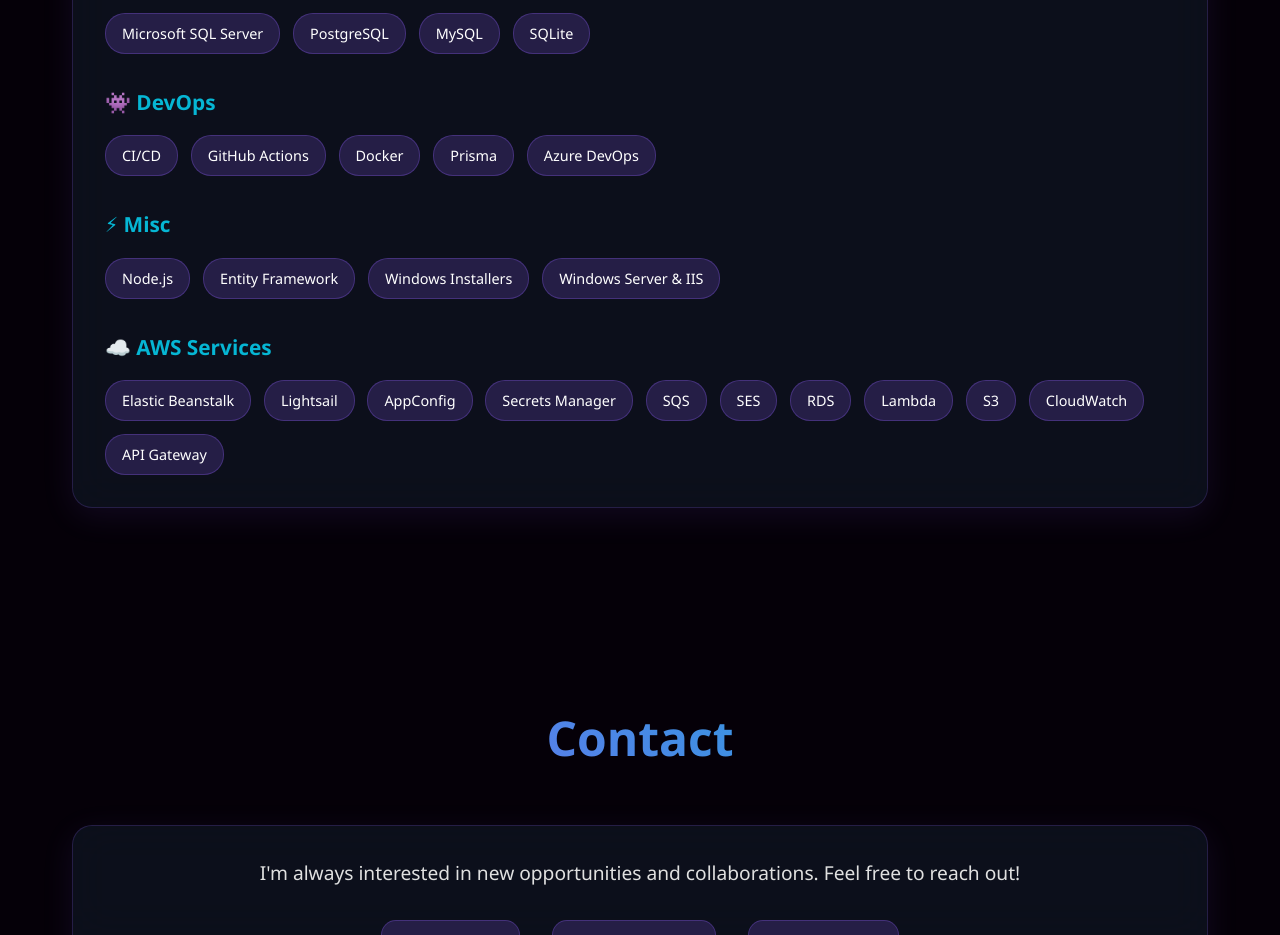
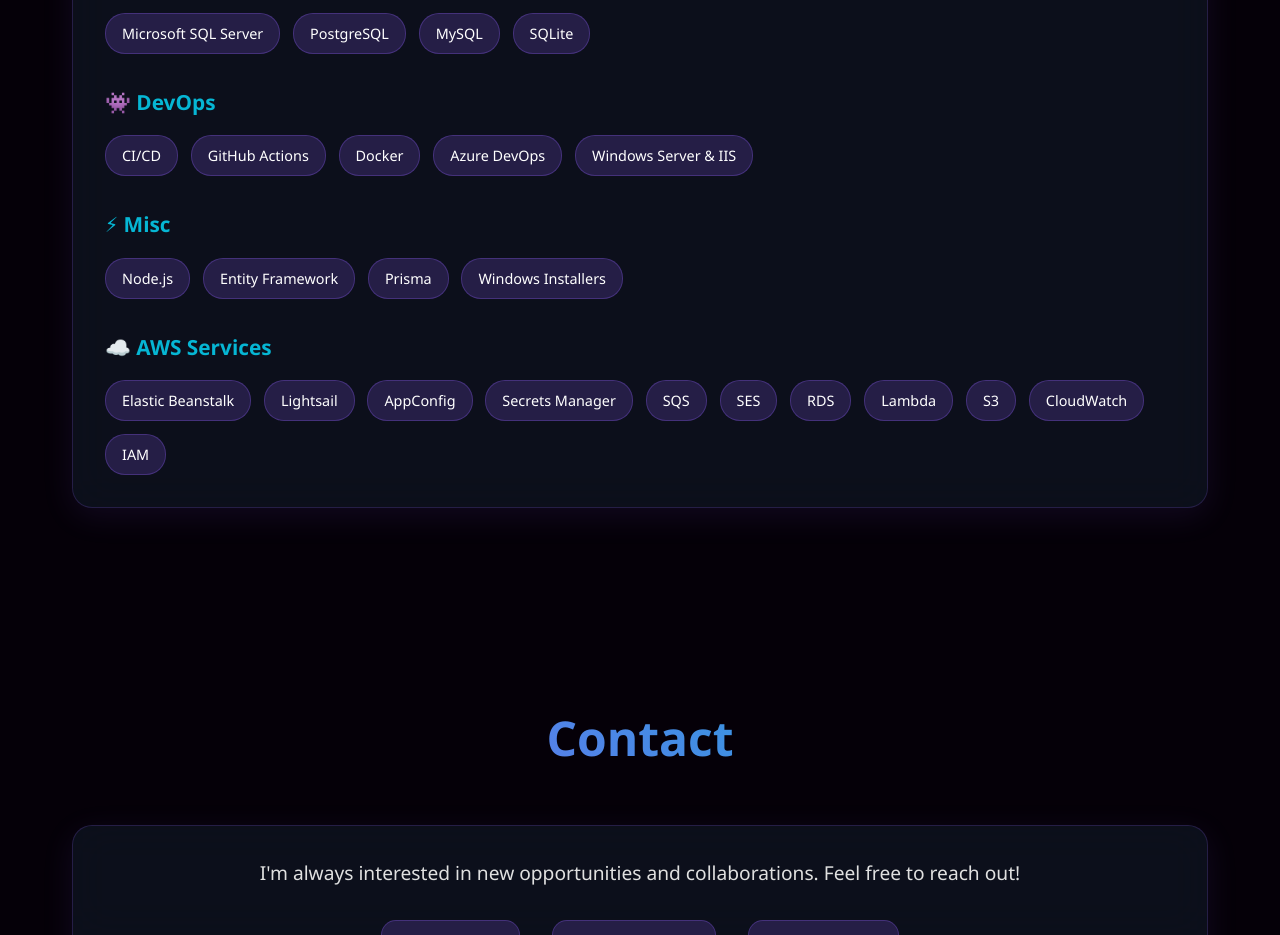
Before and after one commit to afahey03/portfolio, a React (Vite) app: page / in a window 1280 px wide. Shown: the part 7240-8175 px from the top of the page. Built offline with nearby package versions, Linux system fonts and the light colour scheme.

Commit message:
fix experience order

```diff
--- a/src/components/Skills.jsx
+++ b/src/components/Skills.jsx
@@ -7,9 +7,9 @@
         libraries: ['React', 'Redux', 'Axios', 'jQuery', 'Pinia', 'Socket.IO', 'PyTorch', 'NumPy', 'Pandas', 'Scikit-learn', 'Matplotlib'],
         versionControl: ['Git', 'GitHub', 'GitLab', 'Gitea'],
         databases: ['Microsoft SQL Server', 'PostgreSQL', 'MySQL', 'SQLite'],
-        devops: ['CI/CD', 'GitHub Actions', 'Docker', 'Prisma', 'Azure DevOps'],
-        misc: ['Node.js', 'Entity Framework', 'Windows Installers', 'Windows Server & IIS'],
-        aws: ['Elastic Beanstalk', 'Lightsail', 'AppConfig', 'Secrets Manager', 'SQS', 'SES', 'RDS', 'Lambda', 'S3', 'CloudWatch', 'API Gateway']
+        devops: ['CI/CD', 'GitHub Actions', 'Docker', 'Azure DevOps', 'Windows Server & IIS'],
+        misc: ['Node.js', 'Entity Framework', 'Prisma', 'Windows Installers'],
+        aws: ['Elastic Beanstalk', 'Lightsail', 'AppConfig', 'Secrets Manager', 'SQS', 'SES', 'RDS', 'Lambda', 'S3', 'CloudWatch', 'IAM']
     };
 
     return (
```
